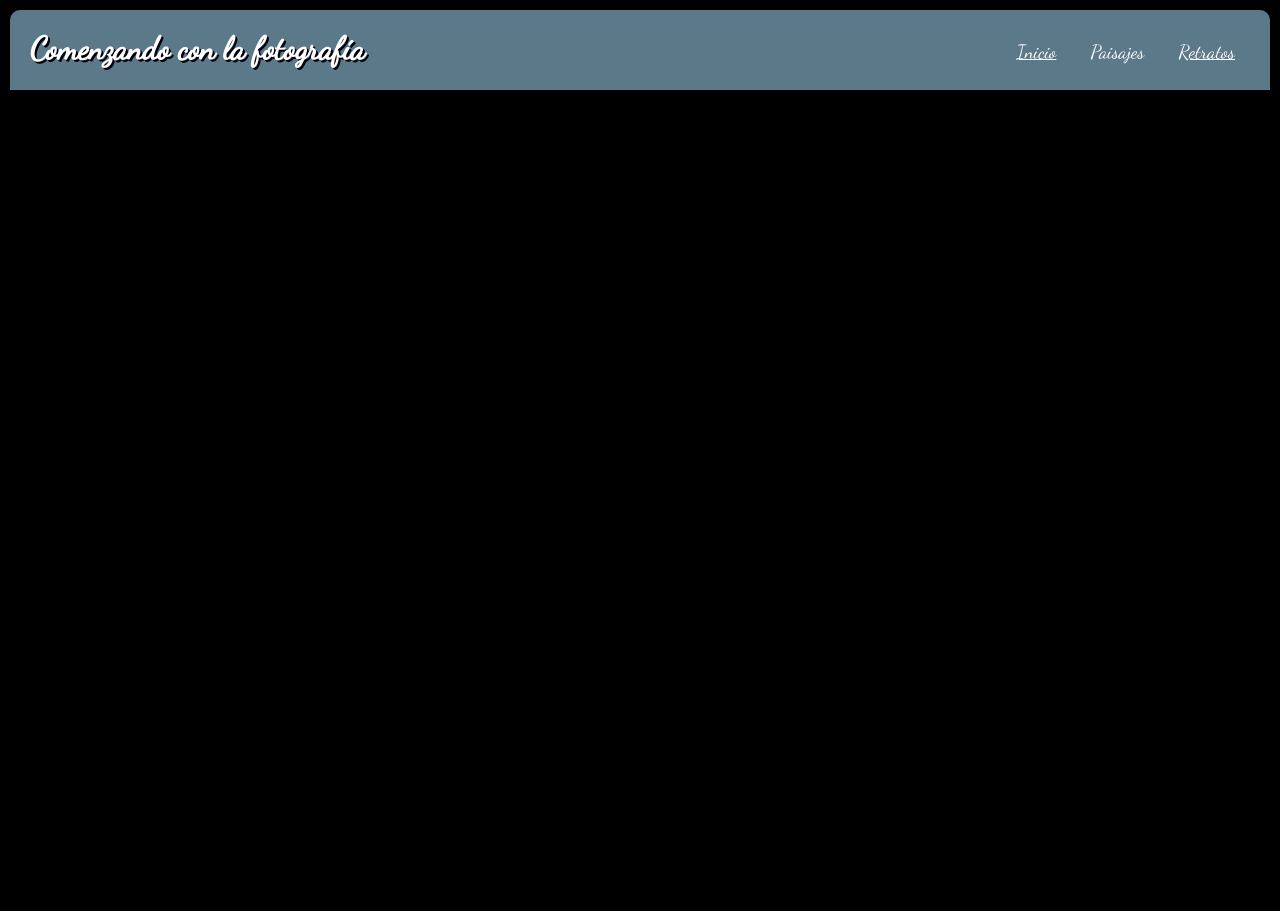
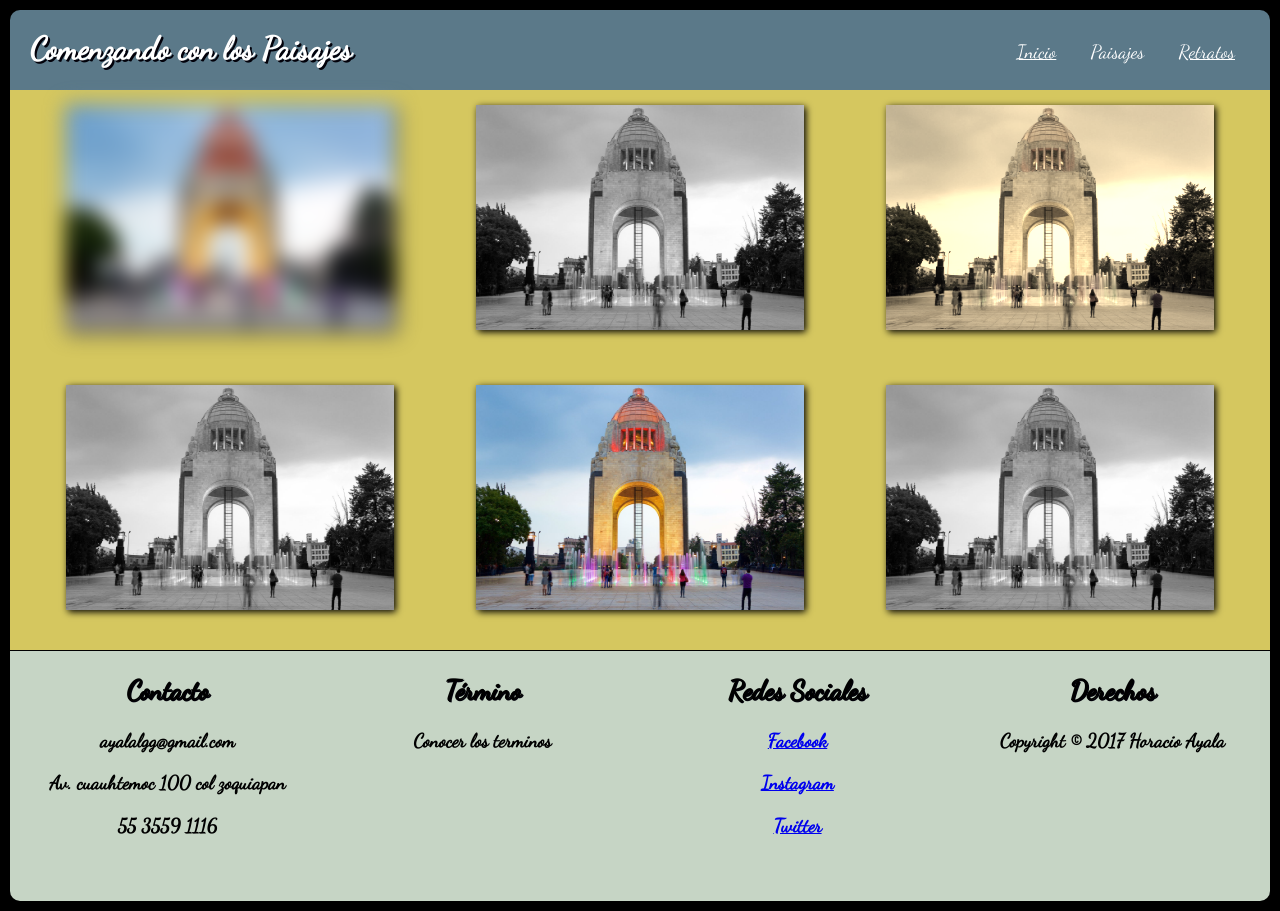
Before and after one commit to ayalalgg/css-proyecto, a plain HTML site: page paisajes.html in a window 1280 px wide. Before the commit the page ends 800 px from the top, so only its background shows below. Drawn offline with Linux system fonts and the light colour scheme.

Commit message:
paisajes/retratos

```diff
--- a/css/estilos.css
+++ b/css/estilos.css
@@ -129,3 +129,27 @@ footer div p{
         color:  #000;
         text-decoration:  none;
 }
+.contenedor{
+    display: flex;
+    background-color: #d5c75f;
+    padding: 15px;
+}
+.gallery {
+    width: 33.33%;
+    height: 250px;
+    text-align: center;
+}
+.gallery img {
+    width: 80%;
+    height: 90%;
+    box-shadow: 2px 2px 7px #000;
+}
+.filtro-grayscale img{
+    filter: grayscale(100%);
+}
+.filtro-blur img{
+    filter: blur(10px);
+}
+.filtro-sepia img{
+    filter: sepia(90%);
+}
--- a/paisajes.html
+++ b/paisajes.html
@@ -3,7 +3,7 @@
     <head>
         <meta charset="utf-8">
             <title>
-                Paisajes || Comenzando con la fotografía
+                Paisajes || Comenzando con los Paisajes
             </title>
             <meta content="width=device-width,user-scalable=no" name="viewport">
                 <link href="css/estilos.css" rel="stylesheet" type="text/css">
@@ -14,7 +14,7 @@
     <body>
         <header>
             <div class="site-name">
-                Comenzando con la fotografía
+                Comenzando con los Paisajes
             </div>
             <nav>
                 <ul>
@@ -36,5 +36,69 @@
                 </ul>
             </nav>
         </header>
+        <div class="contenedor">
+                <div class="gallery filtro-blur">
+                <img src="img/paisaje.jpg" alt="">
+                </div>
+                <div class="gallery filtro-grayscale">
+                <img src="img/paisaje.jpg" alt="">
+                </div>
+                <div class="gallery filtro-sepia">
+                <img src="img/paisaje.jpg" alt="">
+                </div>
+        </div>
+        <div class="contenedor">
+                <div class="gallery filtro-grayscale">
+                <img src="img/paisaje.jpg" alt="">
+                </div>
+                <div class="gallery">
+                <img src="img/paisaje.jpg" alt="">
+                </div>
+                <div class="gallery filtro-grayscale">
+                <img src="img/paisaje.jpg" alt="">
+                </div>
+        </div>
+        <footer>
+            <div>
+                <h2>Contacto</h2>
+                <p>
+                    ayalalgg@gmail.com
+                </p>
+                <p>
+                    Av. cuauhtemoc 100 col zoquiapan
+                </p>
+                <p>
+                    55 3559 1116
+                </p>
+            </div>
+            <div>
+                    <h2>
+                        Término
+                    </h2>
+                <p>
+                    Conocer los terminos
+                </p>
+            </div>
+            <div>
+                <h2>
+                    Redes Sociales
+                </h2>
+                <p>
+                    <a href="#a">Facebook</a>
+                </p>
+                <p>
+                    <a href="#a">Instagram</a>
+                </p>
+                <p>
+                    <a href="#a">Twitter</a>
+                </p>
+            </div>
+            <div>
+                <h2>
+                    Derechos
+                </h2>
+                <p>Copyright © 2017 Horacio Ayala</p>
+            </div>
+        </footer>
     </body>
 </html>
```
Also changed, not shown: retratos.html (+64 -0 lines), img/paisaje.jpg (added), img/retrato.jpg (added).
